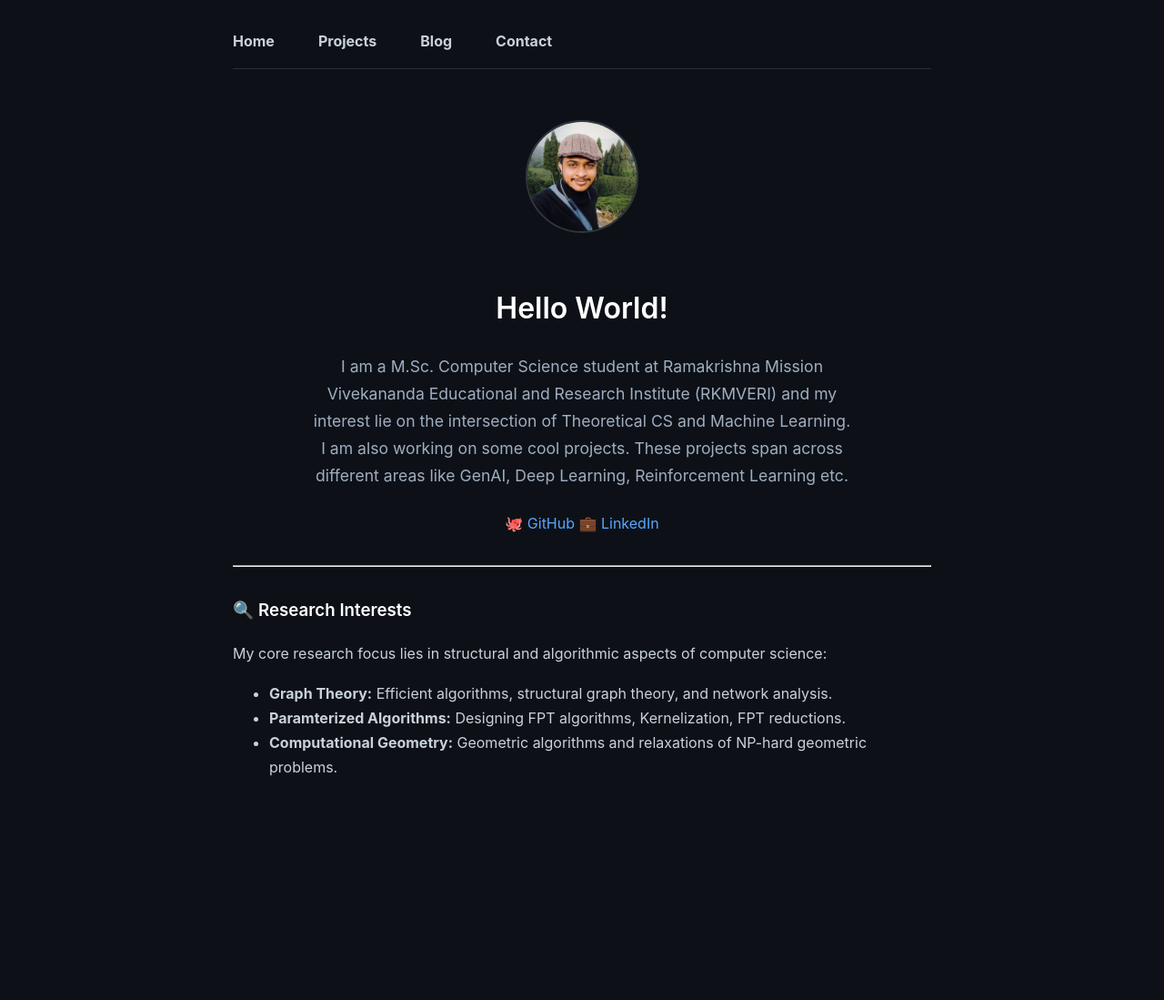
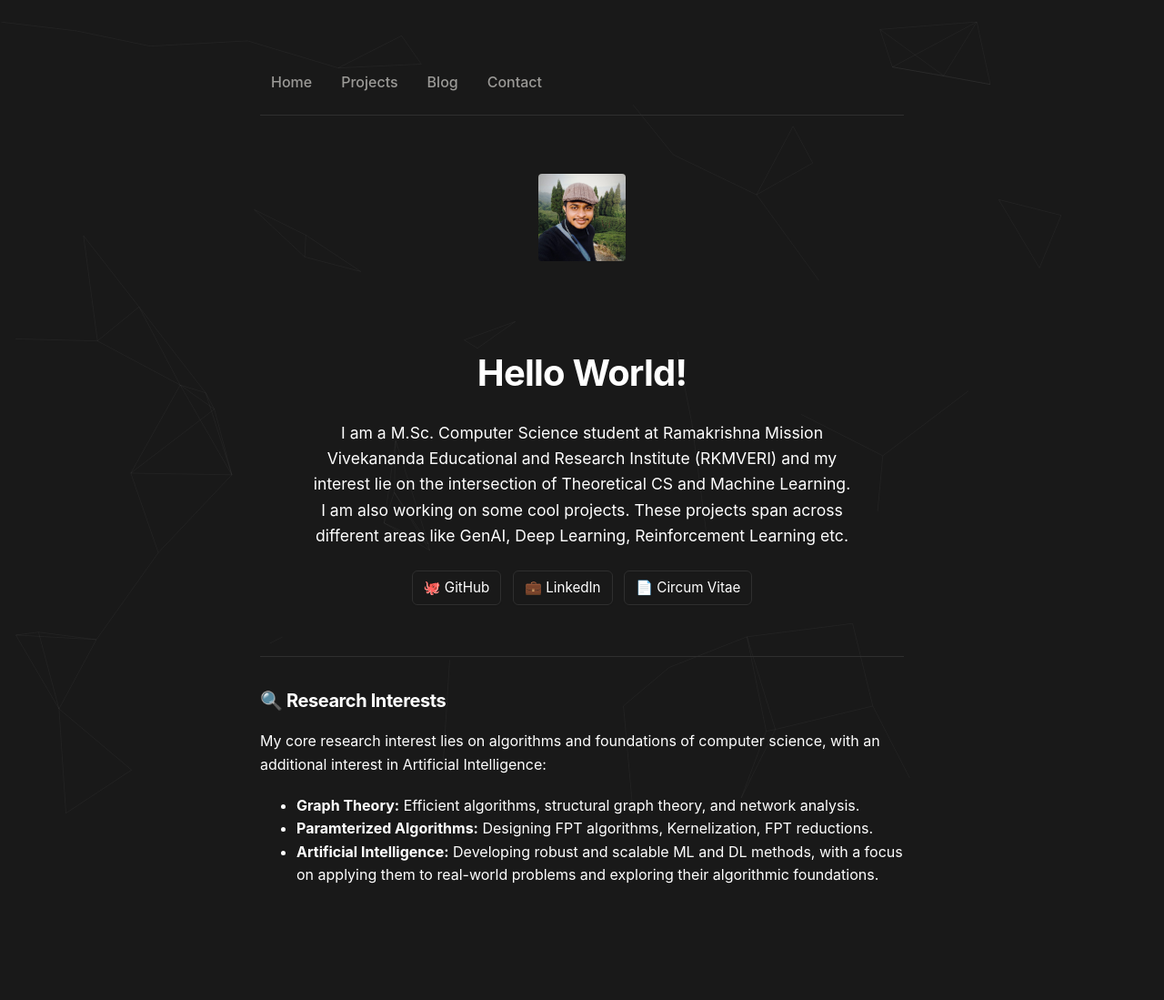
Before and after one commit to AnustupBhaumik/anustupbhaumik.github.io, a Jekyll site: the page built from index.md, in a window 1280 px wide. Shown: the whole page at 91% size. Built offline with Jekyll 4.4.1, drawn with Linux system fonts in a browser that asks for light colours; before the commit the page ends 905 px from its top, so only the background shows below that.

Commit message:
Add files via upload

```diff
--- a/_layouts/default.html
+++ b/_layouts/default.html
@@ -4,11 +4,16 @@
   <meta charset="UTF-8">
   <meta name="viewport" content="width=device-width, initial-scale=1.0">
   <title>{{ page.title }} | {{ site.title }}</title>
-  <link rel="stylesheet" href="{{ '/assets/css/style.css' | relative_url }}">
+  <link rel="stylesheet" href="{{ '/assets/style.css' | relative_url }}">
 </head>
 <body>
+    <canvas id="bg-canvas" style="position: fixed; top: 0; left: 0; width: 100vw; height: 100vh; z-index: -1; pointer-events: none;"></canvas>
+
   <main class="container">
     {{ content }}
   </main>
+  <script src="{{ '/assets/js/script.js' | relative_url }}"></script>
 </body>
 </html>
+</body>
+</html>
--- /dev/null
+++ b/assets/js/script.js
@@ -0,0 +1,149 @@
+/* =========================================
+   PORTFOLIO SCRIPTS - ADVANCED
+   ========================================= */
+
+/* 1. TYPEWRITER (THEORETICAL FOCUS) */
+const textElement = document.getElementById("dynamic-text");
+const name = "Anustup Bhaumik";
+const traits = [
+    "an aspiring AI researcher",
+    "a curious learner",
+    "a problem solver"
+];
+
+let traitIndex = 0, charIndex = 0;
+let isDeleting = false, isNamePhase = true;
+
+function typeEffect() {
+    if (!textElement) return;
+    const currentString = isNamePhase ? name : traits[traitIndex];
+    let typeSpeed = isDeleting ? 40 : 80;
+
+    if (!isDeleting) {
+        textElement.textContent = currentString.substring(0, charIndex + 1);
+        charIndex++;
+        if (charIndex === currentString.length) {
+            typeSpeed = isNamePhase ? 2500 : 1800;
+            isDeleting = true;
+        }
+    } else {
+        textElement.textContent = currentString.substring(0, charIndex - 1);
+        charIndex--;
+        if (charIndex === 0) {
+            isDeleting = false;
+            typeSpeed = 400;
+            if (isNamePhase) isNamePhase = false;
+            else traitIndex = (traitIndex + 1) % traits.length;
+        }
+    }
+    setTimeout(typeEffect, typeSpeed);
+}
+
+/* 2. COMPUTATIONAL GEOMETRY BACKGROUND (DELAUNAY-INSPIRED)
+   Creates a subtle, slow-moving geometric mesh that reacts to the cursor. */
+function initGeometricMesh() {
+    const canvas = document.getElementById('bg-canvas');
+    if (!canvas) return;
+    const ctx = canvas.getContext('2d');
+    let W, H, nodes = [];
+    const mouse = { x: -1000, y: -1000 };
+
+    function resize() {
+        W = canvas.width = window.innerWidth;
+        H = canvas.height = window.innerHeight;
+        const nodeCount = Math.floor((W * H) / 15000);
+        nodes = Array.from({ length: nodeCount }, () => ({
+            x: Math.random() * W,
+            y: Math.random() * H,
+            vx: (Math.random() - 0.5) * 0.15,
+            vy: (Math.random() - 0.5) * 0.15
+        }));
+    }
+
+    window.addEventListener('resize', resize);
+    window.addEventListener('mousemove', e => { mouse.x = e.clientX; mouse.y = e.clientY; });
+    resize();
+
+    function draw() {
+        ctx.clearRect(0, 0, W, H);
+        ctx.strokeStyle = 'rgba(255, 255, 255, 0.04)';
+        ctx.lineWidth = 1;
+
+        nodes.forEach(node => {
+            node.x += node.vx; node.y += node.vy;
+            if (node.x < 0 || node.x > W) node.vx *= -1;
+            if (node.y < 0 || node.y > H) node.vy *= -1;
+
+            // Repel from mouse slightly (Graph avoidance)
+            const dx = mouse.x - node.x;
+            const dy = mouse.y - node.y;
+            const dist = Math.hypot(dx, dy);
+            if (dist < 150) {
+                node.x -= (dx / dist) * 0.5;
+                node.y -= (dy / dist) * 0.5;
+            }
+        });
+
+        // Draw geometric connections
+        for (let i = 0; i < nodes.length; i++) {
+            for (let j = i + 1; j < nodes.length; j++) {
+                const dist = Math.hypot(nodes[i].x - nodes[j].x, nodes[i].y - nodes[j].y);
+                if (dist < 120) {
+                    ctx.beginPath();
+                    ctx.moveTo(nodes[i].x, nodes[i].y);
+                    ctx.lineTo(nodes[j].x, nodes[j].y);
+                    ctx.stroke();
+                }
+            }
+        }
+        requestAnimationFrame(draw);
+    }
+    draw();
+}
+
+/* 3. MAGNETIC UI ELEMENTS (Framer/Apple Style)
+   Makes navigation and social links "pull" towards the cursor on hover. */
+function initMagneticLinks() {
+    const magneticElements = document.querySelectorAll('nav a, .social-links a');
+
+    magneticElements.forEach(el => {
+        el.addEventListener('mousemove', (e) => {
+            const rect = el.getBoundingClientRect();
+            const x = e.clientX - rect.left - rect.width / 2;
+            const y = e.clientY - rect.top - rect.height / 2;
+
+            // Move the element slightly towards the cursor
+            el.style.transform = `translate(${x * 0.2}px, ${y * 0.2}px)`;
+        });
+
+        el.addEventListener('mouseleave', () => {
+            // Snap back to original position
+            el.style.transform = 'translate(0px, 0px)';
+        });
+    });
+}
+
+/* 4. BLUR REVEAL ON SCROLL
+   Instead of just sliding up, elements unblur as they appear. */
+function initBlurReveals() {
+    const elements = document.querySelectorAll('h1, h2, h3, p, hr, .profile-img, .project-card');
+    elements.forEach(el => el.classList.add('blur-reveal'));
+
+    const observer = new IntersectionObserver((entries) => {
+        entries.forEach(entry => {
+            if (entry.isIntersecting) {
+                entry.target.classList.add('visible');
+                observer.unobserve(entry.target);
+            }
+        });
+    }, { threshold: 0.15, rootMargin: '0px 0px -20px 0px' });
+
+    elements.forEach(el => observer.observe(el));
+}
+
+document.addEventListener('DOMContentLoaded', () => {
+    typeEffect();
+    initGeometricMesh();
+    initMagneticLinks();
+    initBlurReveals();
+});
--- /dev/null
+++ b/assets/style.scss
@@ -0,0 +1,142 @@
+---
+---
+:root {
+  --bg: #191919;
+  --text: #ffffff;
+  --text-muted: #9b9a97;
+  --border: #2f2f2f;
+  --hover-bg: rgba(255, 255, 255, 0.055);
+}
+
+body {
+  background-color: var(--bg);
+  color: var(--text);
+  font-family: -apple-system, BlinkMacSystemFont, "Segoe UI", Helvetica, Arial, sans-serif;
+  line-height: 1.6;
+  margin: 0;
+  padding: 0;
+}
+
+.container {
+  max-width: 708px;
+  margin: 0 auto;
+  padding: 8vh 20px 12vh;
+}
+
+/* Notion-style Navigation */
+nav {
+  display: flex !important;
+  gap: 0.5rem !important;
+  border-bottom: 1px solid var(--border) !important;
+  padding-bottom: 1rem !important;
+  margin-bottom: 2.5rem !important;
+}
+
+nav a {
+  color: var(--text-muted) !important;
+  margin: 0 !important;
+  padding: 6px 12px;
+  border-radius: 6px;
+  text-decoration: none;
+  font-weight: 500 !important;
+  transition: background 0.1s ease-in;
+}
+
+nav a:hover {
+  background: var(--hover-bg);
+  color: var(--text) !important;
+}
+
+/* Typography */
+h1, h2, h3, h4 {
+  color: var(--text);
+  font-weight: 700;
+  letter-spacing: -0.02em;
+  margin-top: 1.5em;
+  margin-bottom: 0.5em;
+}
+
+h1 { font-size: 2.5rem; }
+h3 { font-size: 1.25rem; border-bottom: none; }
+
+p {
+  color: var(--text) !important;
+  margin-bottom: 1.2em;
+}
+
+a {
+  color: var(--text);
+  text-decoration: underline;
+  text-decoration-color: rgba(55, 53, 47, 0.3);
+  text-underline-offset: 3px;
+}
+
+a:hover {
+  text-decoration-color: var(--text);
+}
+
+/* Profile Image */
+.profile-img {
+  width: 96px;
+  height: 96px;
+  border-radius: 4px; /* Slight rounding, classic Notion */
+  object-fit: cover;
+  margin-bottom: 1.5rem;
+}
+
+/* Subtle Social Buttons */
+.social-links a {
+  display: inline-flex;
+  padding: 6px 12px;
+  margin: 0 4px;
+  border-radius: 6px;
+  border: 1px solid var(--border);
+  text-decoration: none;
+  font-size: 0.95rem;
+  color: var(--text) !important;
+  box-shadow: rgba(15, 15, 15, 0.05) 0px 1px 2px;
+  transition: background 0.1s ease-in;
+}
+
+.social-links a:hover {
+  background: var(--hover-bg);
+}
+
+hr {
+  border: none;
+  border-top: 1px solid var(--border);
+  margin: 2rem 0;
+}
+
+
+/* --- Custom Cursor & Magnetic Elements --- */
+nav a, .social-links a {
+  transition: transform 0.2s cubic-bezier(0.25, 1, 0.5, 1), background 0.2s ease;
+  display: inline-block; /* Required for transform to work */
+}
+
+/* --- Typewriter Cursor --- */
+.cursor {
+  display: inline-block;
+  width: 2px;
+  height: 1em;
+  background-color: var(--text);
+  vertical-align: middle;
+  margin-left: 2px;
+  animation: blink 1s step-end infinite;
+}
+@keyframes blink { 50% { opacity: 0; } }
+
+/* --- Blur Reveals (Apple Style) --- */
+.blur-reveal {
+  opacity: 0;
+  filter: blur(8px);
+  transform: translateY(12px);
+  transition: opacity 0.8s ease, filter 0.8s ease, transform 0.8s cubic-bezier(0.165, 0.84, 0.44, 1);
+}
+
+.blur-reveal.visible {
+  opacity: 1;
+  filter: blur(0);
+  transform: translateY(0);
+}
--- a/index.md
+++ b/index.md
@@ -19,13 +19,14 @@
   <div class="social-links" style="margin-top: 1.5rem;">
     <a href="https://github.com/AnustupBhaumik" target="_blank">🐙 GitHub</a>
     <a href="https://linkedin.com/in/anustup-bhaumik" target="_blank">💼 LinkedIn</a>
+    <a href="https://github.com/AnustupBhaumik/resume_maintain/blob/main/placement_resume.pdf" target="_blank">📄 Circum Vitae</a>
   </div>
 </div>
 
 ---
 
 ### 🔍 Research Interests
-My core research focus lies in structural and algorithmic aspects of computer science:
+My core research interest lies on algorithms and foundations of computer science, with an additional interest in Artificial Intelligence:
 * **Graph Theory:** Efficient algorithms, structural graph theory, and network analysis.
 * **Paramterized Algorithms:** Designing FPT algorithms, Kernelization, FPT reductions.
-* **Computational Geometry:** Geometric algorithms and relaxations of NP-hard geometric problems.
+* **Artificial Intelligence:** Developing robust and scalable ML and DL methods, with a focus on applying them to real-world problems and exploring their algorithmic foundations.
```
Also changed, not shown: blog.md (+1 -1 lines), contact.md (+2 -2 lines).
